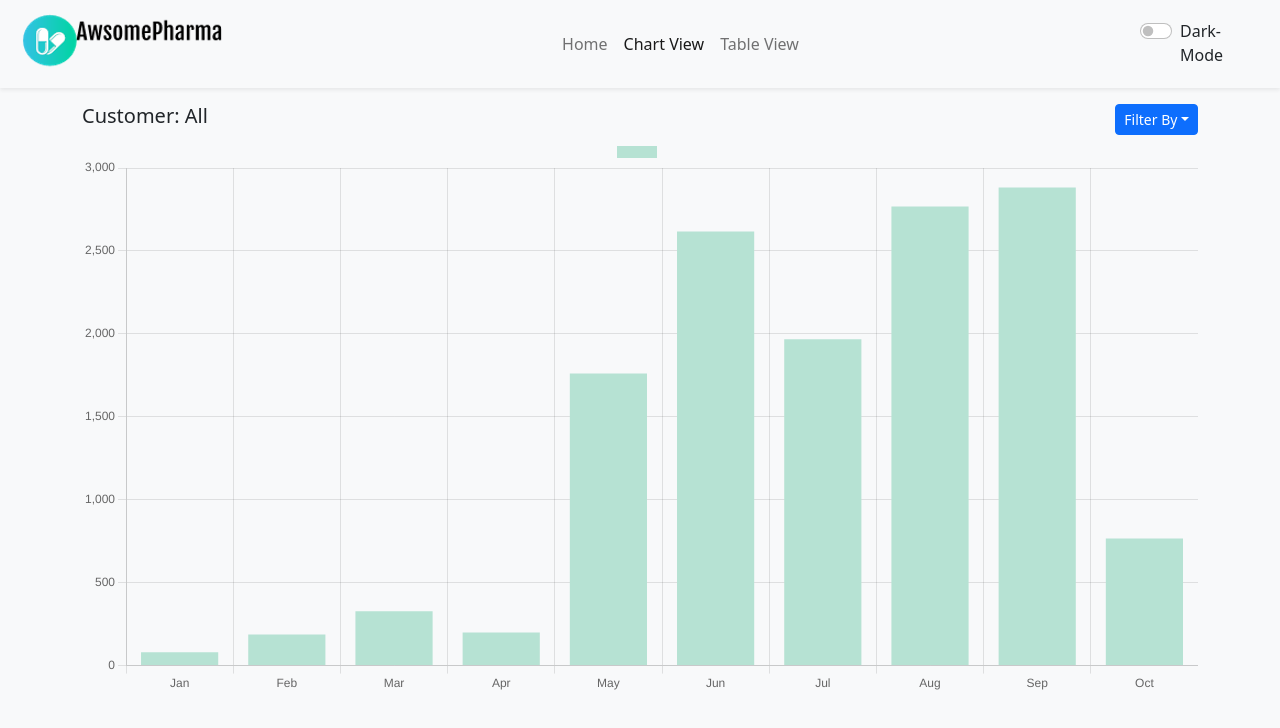
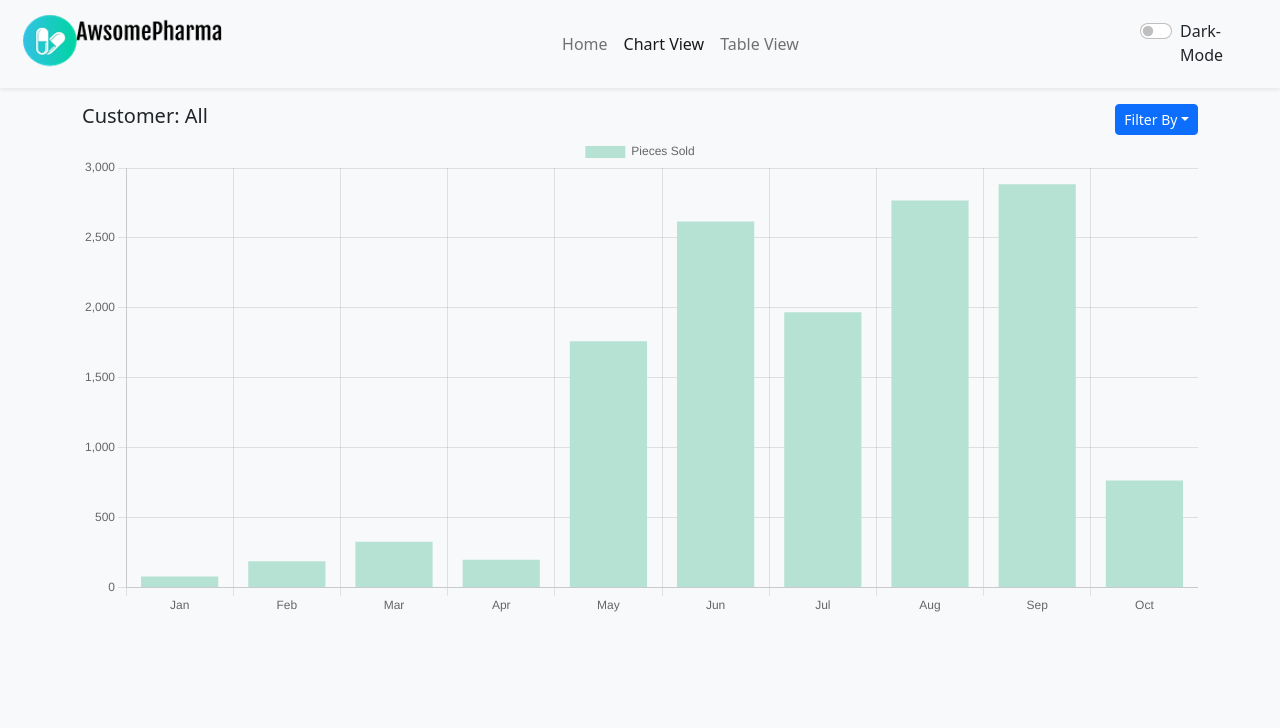
Before and after one commit to geriszabo/react-dashboard, a React (Vite) app: page /barchart in a window 1280 px wide. Shown: the top 728 px of the page. Built offline with nearby package versions, Linux system fonts and the light colour scheme.

Commit message:
graph label fix 1

```diff
--- a/src/components/Diagram.jsx
+++ b/src/components/Diagram.jsx
@@ -98,7 +98,7 @@ export function Diagram() {
           datasets: [
             {
               id: 1,
-              label: "",
+              label: "Pieces Sold",
               data: Object.values(monthlySales),
               backgroundColor: "#B6E2D3",
 
@@ -107,7 +107,7 @@ export function Diagram() {
           ],
         }}
 
-        style={{backgroundColor: `${darkModeOn ? "#333333" : ""}`, color: `${darkModeOn ? "white" : "black"}`}}
+        style={{backgroundColor: `${darkModeOn ? "#333333" : ""}`, color: `${darkModeOn ? "white" : "black"}`, maxHeight: "60vh"}}
 
       ></Bar>
     </div>
```
